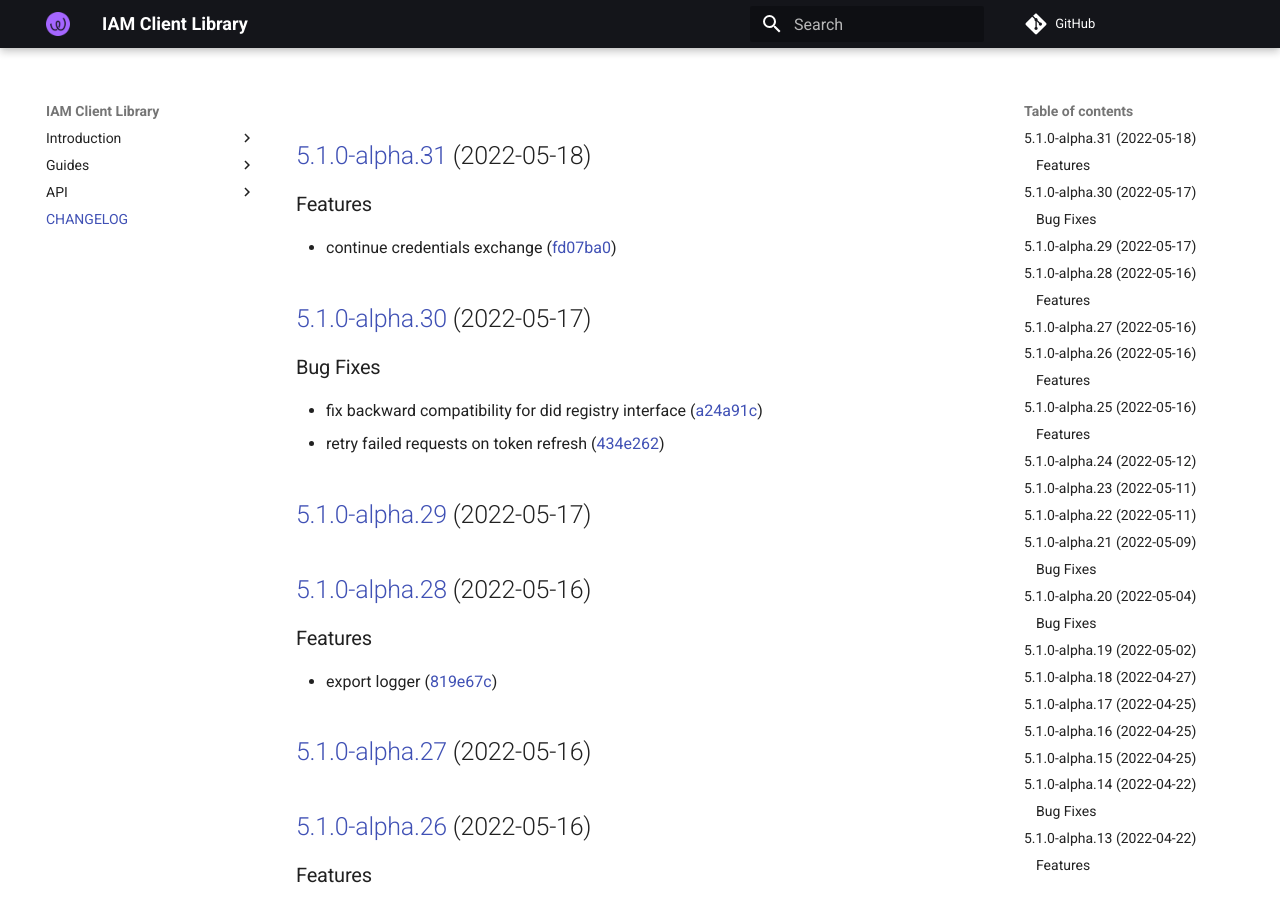
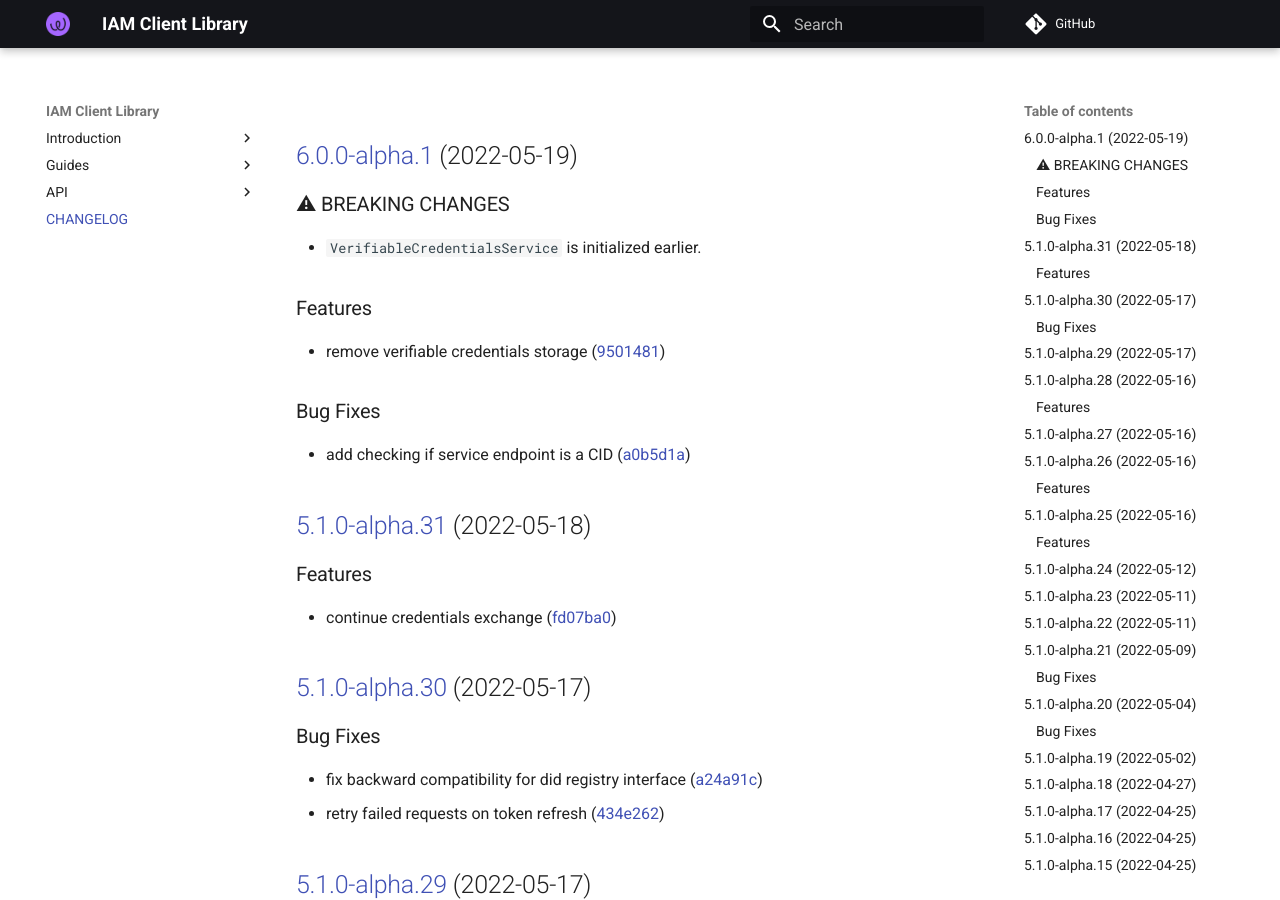
Before and after one commit to energywebfoundation/iam-client-lib, an MkDocs documentation site: the page built from docs/CHANGELOG.md, in a window 1280 px wide and 900 px high. Built offline with MkDocs 1.6.1 and Material for MkDocs 9.7.7, drawn with Linux system fonts in a browser that asks for light colours; comment, search, counter and statistics services are not loaded.

Commit message:
chore(release): 6.0.0-alpha.1 [skip ci]
## [6.0.0-alpha.1](https://github.com/energywebfoundation/iam-client-lib/compare/v5.1.0-alpha.31...v6.0.0-alpha.1) (2022-05-19)

### ⚠ BREAKING CHANGES

* `VerifiableCredentialsService` is initialized earlier.

### Features

* remove verifiable credentials storage ([9501481](https://github.com/energywebfoundation/iam-client-lib/commit/9501481acd4fc1f11819e3f3564caf82d2f432ce))

### Bug Fixes

* add checking if service endpoint is a CID ([a0b5d1a](https://github.com/energywebfoundation/iam-client-lib/commit/a0b5d1ab44fdbe4551a4c18e1d96fec831676b9b))

```diff
--- a/docs/CHANGELOG.md
+++ b/docs/CHANGELOG.md
@@ -1,3 +1,19 @@
+## [6.0.0-alpha.1](https://github.com/energywebfoundation/iam-client-lib/compare/v5.1.0-alpha.31...v6.0.0-alpha.1) (2022-05-19)
+
+
+### ⚠ BREAKING CHANGES
+
+* `VerifiableCredentialsService` is initialized earlier.
+
+### Features
+
+* remove verifiable credentials storage ([9501481](https://github.com/energywebfoundation/iam-client-lib/commit/9501481acd4fc1f11819e3f3564caf82d2f432ce))
+
+
+### Bug Fixes
+
+* add checking if service endpoint is a CID ([a0b5d1a](https://github.com/energywebfoundation/iam-client-lib/commit/a0b5d1ab44fdbe4551a4c18e1d96fec831676b9b))
+
 ## [5.1.0-alpha.31](https://github.com/energywebfoundation/iam-client-lib/compare/v5.1.0-alpha.30...v5.1.0-alpha.31) (2022-05-18)
 
 
--- a/package.json
+++ b/package.json
@@ -1,6 +1,6 @@
 {
   "name": "iam-client-lib",
-  "version": "5.1.0-alpha.31",
+  "version": "6.0.0-alpha.1",
   "description": "Library for Decentralized Identity and Access Management",
   "main": "dist/index.js",
   "module": "dist/index.esm.js",
```
